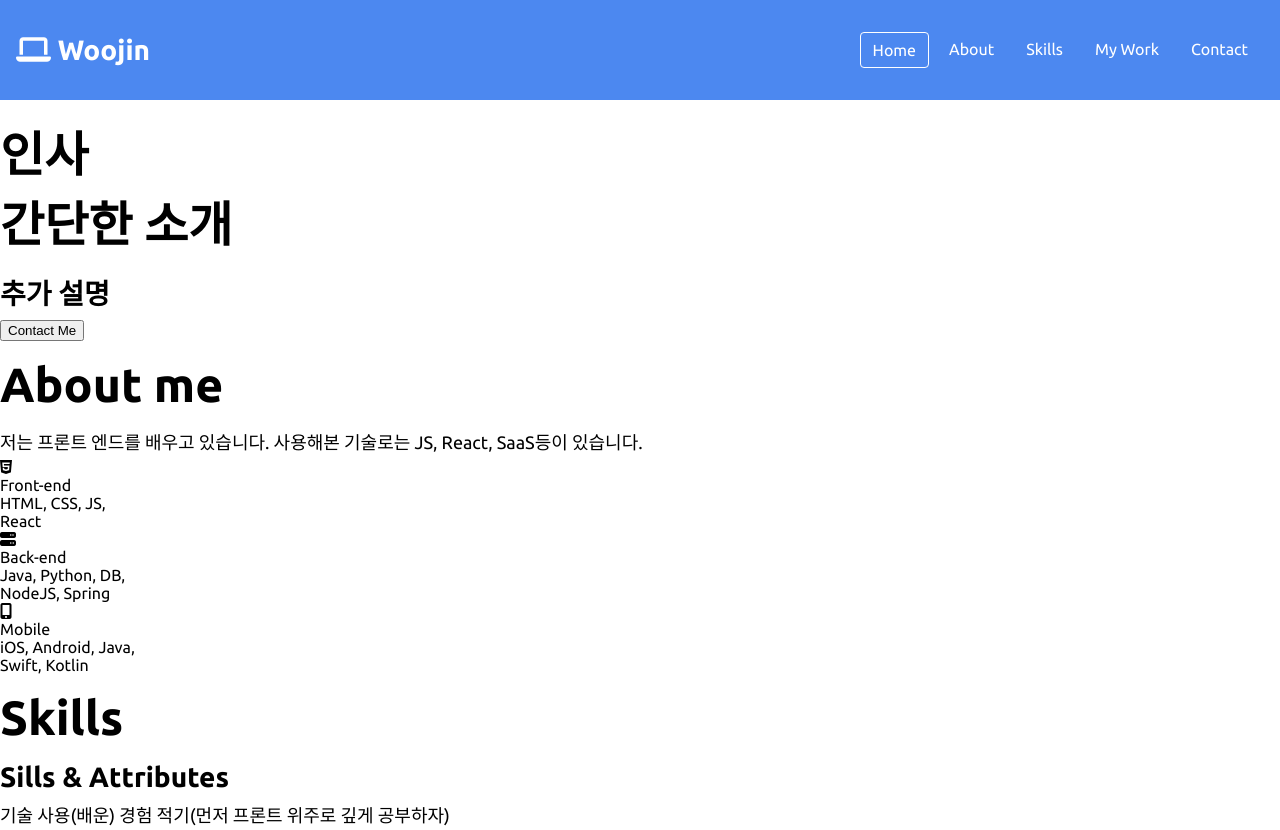
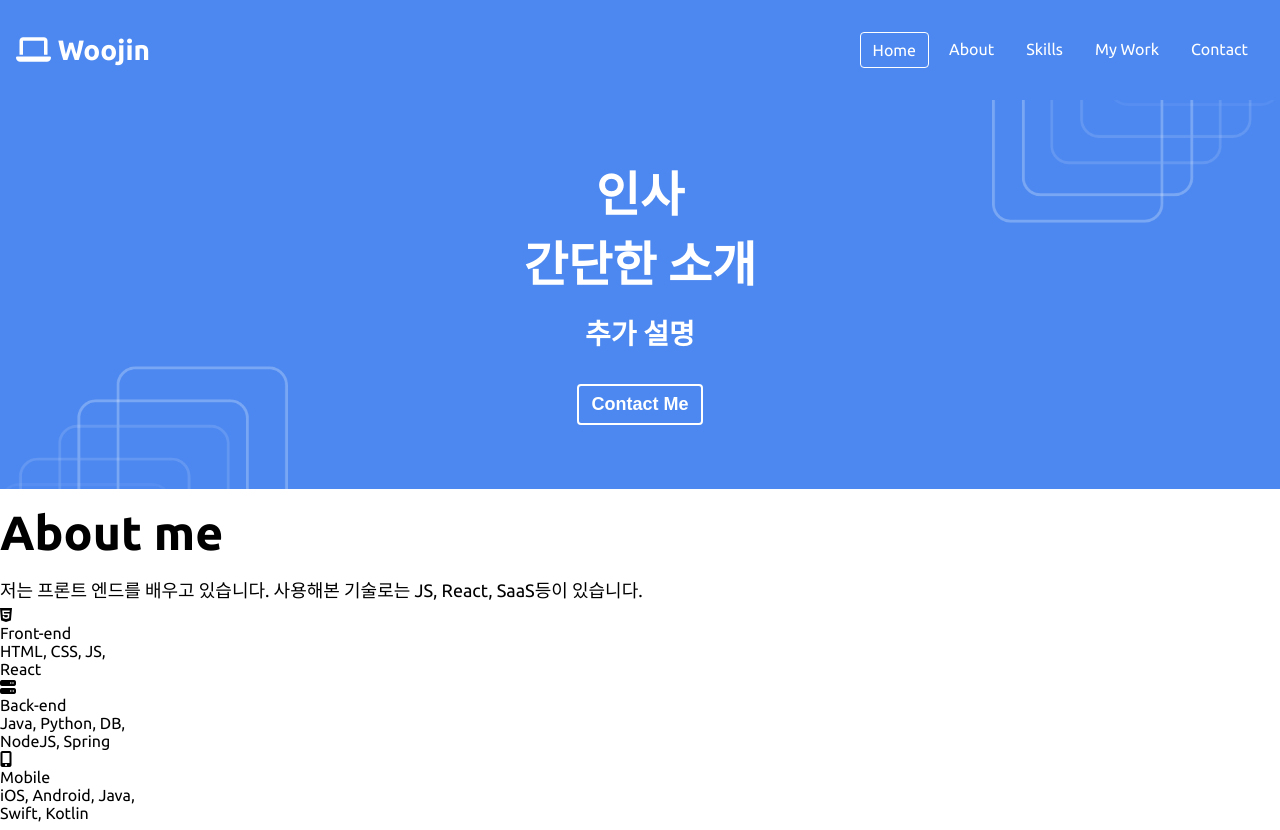
Before and after one commit to Woojin-Shin6464/portfolio-clone, a plain HTML site: page index.html in a window 1280 px wide. Shown: the top 830 px of the page. Drawn offline with Linux system fonts and the light colour scheme.

Commit message:
CSS: Home

```diff
--- a/style.css
+++ b/style.css
@@ -46,8 +46,18 @@ a {
 }
 
 ul {
+  padding-left: 0;
+}
+
+li {
   list-style: none;
-  padding-left: 0;
+}
+
+button {
+  background-color: transparent;
+  cursor: pointer;
+  border: none;
+  outline: none;
 }
 
 /* Typography */
@@ -77,11 +87,6 @@ p {
   font-weight: var(--weight-regular);
   color: var(--color-black);
   margin: 4px 0;
-}
-
-.home__avatar {
-  width: 120px;
-  height: 120px;
 }
 
 /* Navbar */
@@ -117,3 +122,32 @@ p {
 .navbar__menu__item:hover {
   background-color: var(--color-dark-blue);
 }
+
+/* Home */
+#home {
+  background: url(imgs/home-background.png) center/cover no-repeat;
+  padding: 40px;
+  text-align: center;
+}
+
+.home__avatar {
+  width: 250px;
+  height: 250px;
+  border-radius: 50%;
+  border: 2px solid var(--color-white);
+}
+
+.home__title,
+.home__description {
+  color: var(--color-white);
+}
+
+.home__contact {
+  color: var(--color-white);
+  font-size: var(--font-regular);
+  font-weight: var(--weight-bold);
+  margin: 24px;
+  padding: 8px 12px;
+  border: 2px solid var(--color-white);
+  border-radius: var(--size-border-radius);
+}
```
